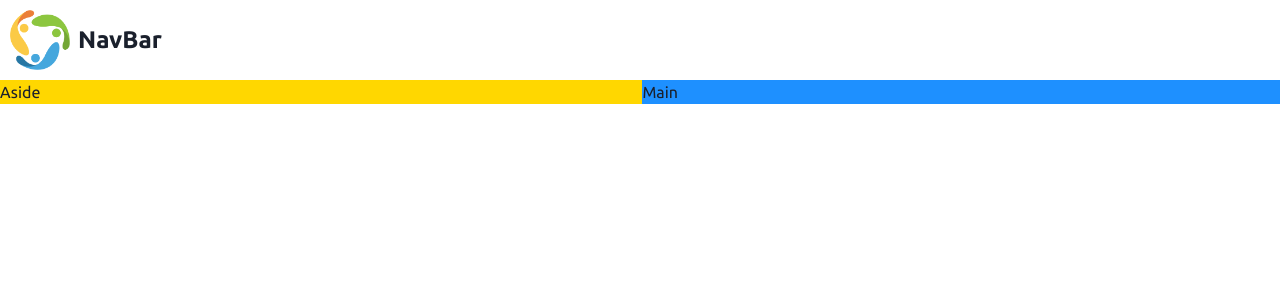
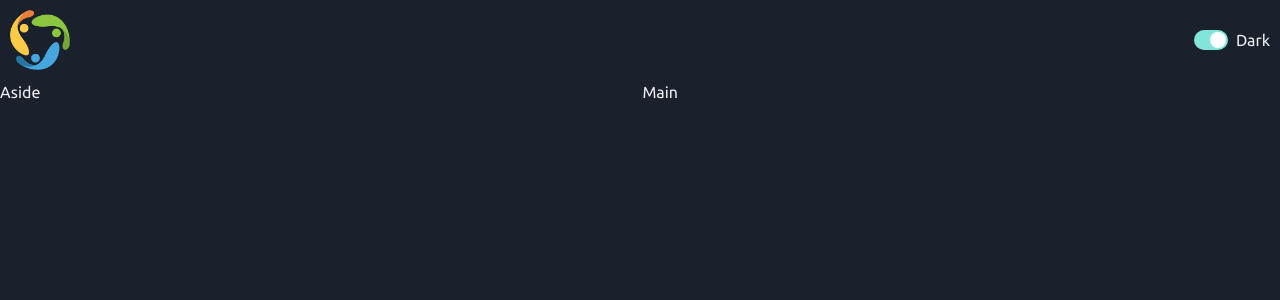
Before and after one commit to kevinaswind/game-hub, a React (Vite) app: page / in a window 1280 px wide. Shown: the top 300 px of the page. Built offline with nearby package versions, Linux system fonts and the light colour scheme.

Commit message:
Build a color mode switch

```diff
--- a/src/App.tsx
+++ b/src/App.tsx
@@ -19,13 +19,9 @@
         <NavBar />
       </GridItem>
       <Show above={"lg"}>
-        <GridItem area={"aside"} bg={"gold"}>
-          Aside
-        </GridItem>
+        <GridItem area={"aside"}>Aside</GridItem>
       </Show>
-      <GridItem area={"main"} bg={"dodgerblue"}>
-        Main
-      </GridItem>
+      <GridItem area={"main"}>Main</GridItem>
     </Grid>
   );
 };
--- /dev/null
+++ b/src/components/ColorModeSwitch.tsx
@@ -0,0 +1,18 @@
+import { HStack, Switch, Text, useColorMode } from "@chakra-ui/react";
+import React from "react";
+
+const ColorModeSwitch = () => {
+  const { toggleColorMode, colorMode } = useColorMode();
+  return (
+    <HStack>
+      <Switch
+        colorScheme="teal"
+        isChecked={colorMode === "dark"}
+        onChange={toggleColorMode}
+      />
+      <Text>{colorMode === "dark" ? "Dark" : "Light"}</Text>
+    </HStack>
+  );
+};
+
+export default ColorModeSwitch;
--- a/src/components/NavBar.tsx
+++ b/src/components/NavBar.tsx
@@ -1,14 +1,12 @@
-import { Box, HStack, Image, Text } from "@chakra-ui/react";
+import { HStack, Image } from "@chakra-ui/react";
 import logo from "../assets/logo.png";
-import { px } from "framer-motion";
+import ColorModeSwitch from "./ColorModeSwitch";
 
 const NavBar = () => {
   return (
-    <HStack padding="10px">
+    <HStack padding="10px" justifyContent={"space-between"}>
       <Image src={logo} boxSize="60px" alt="logo" />
-      <Text fontSize="2xl" fontWeight="bold">
-        NavBar
-      </Text>
+      <ColorModeSwitch />
     </HStack>
   );
 };
--- a/src/main.tsx
+++ b/src/main.tsx
@@ -1,6 +1,6 @@
 import React from "react";
 import ReactDOM from "react-dom/client";
-import { ChakraProvider } from "@chakra-ui/react";
+import { ChakraProvider, ColorModeScript } from "@chakra-ui/react";
 import App from "./App.tsx";
 import "@fontsource/ubuntu/400.css";
 import "@fontsource/ubuntu/700.css";
@@ -9,6 +9,7 @@
 ReactDOM.createRoot(document.getElementById("root")!).render(
   <React.StrictMode>
     <ChakraProvider theme={theme}>
+      <ColorModeScript initialColorMode={theme.config.initialColorMode} />
       <App />
     </ChakraProvider>
   </React.StrictMode>
--- a/src/theme/theme.tsx
+++ b/src/theme/theme.tsx
@@ -1,7 +1,13 @@
-import { extendTheme } from "@chakra-ui/react";
+import { extendTheme, ThemeConfig } from "@chakra-ui/react";
 import "@fontsource/ubuntu";
 
+const config: ThemeConfig = {
+  initialColorMode: "dark",
+  useSystemColorMode: false,
+};
+
 const theme = extendTheme({
+  config,
   fonts: {
     heading: `'Raleway', sans-serif`,
     body: `'Ubuntu', sans-serif`,
```
